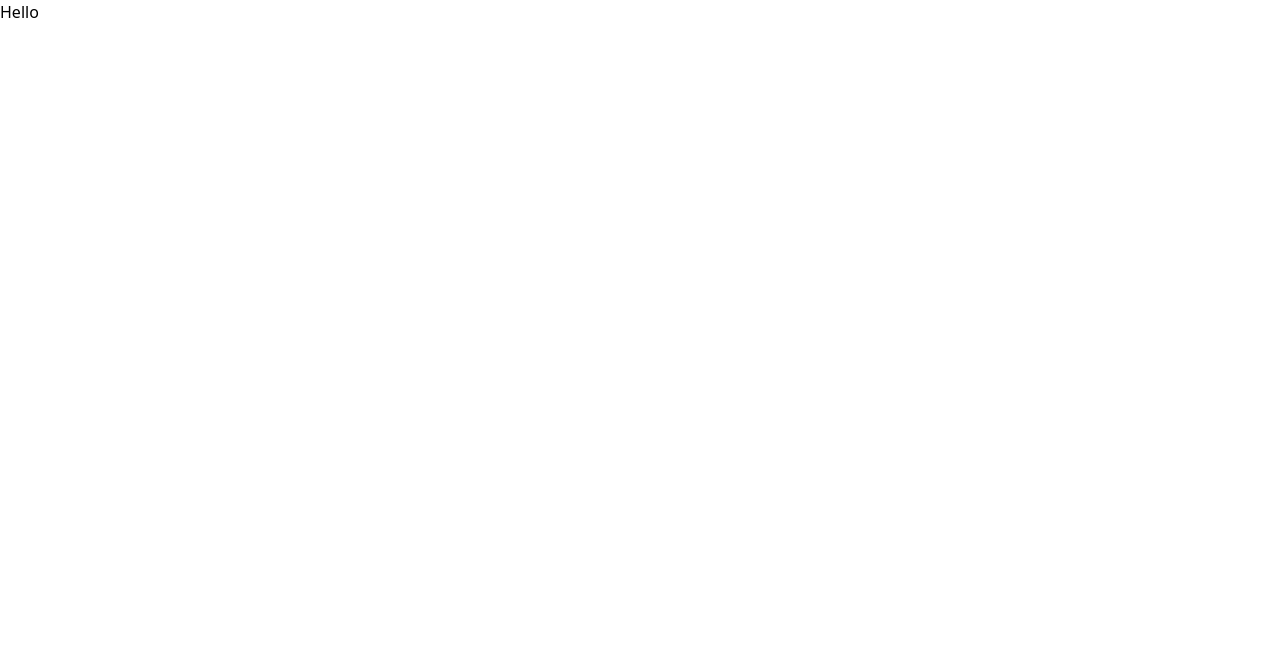
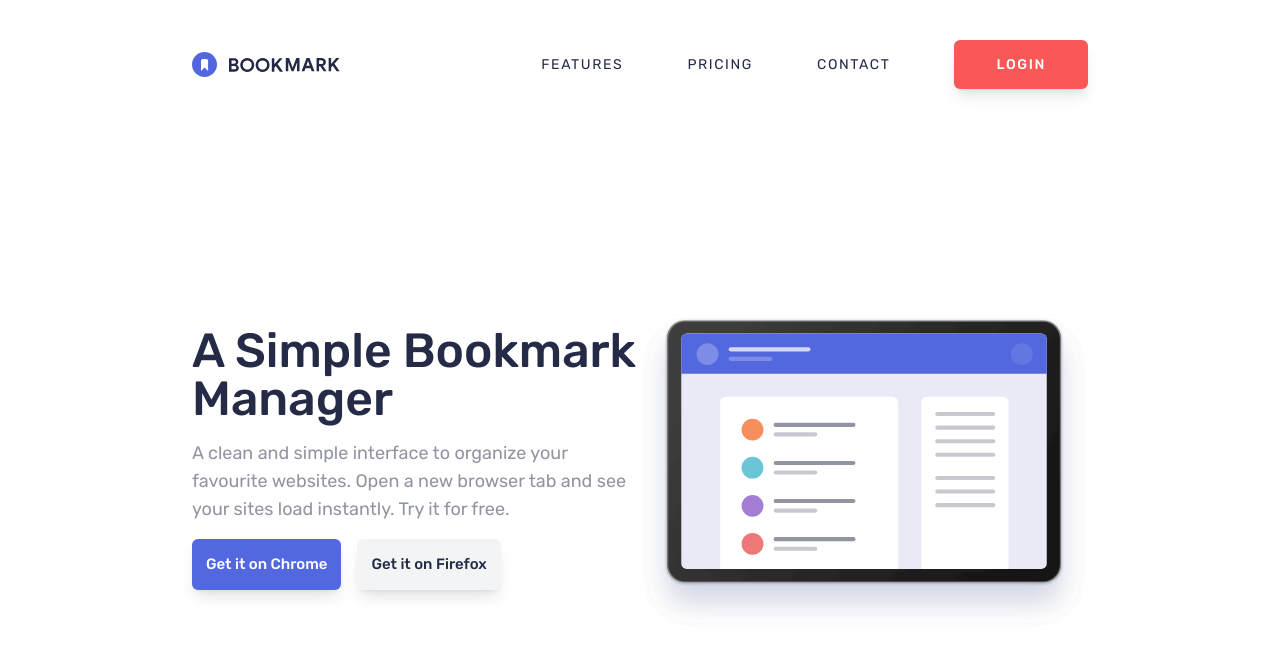
Before and after one commit to jomitdev/bookmark-landing-page-frontend-mentor, a React (Vite) app: page / in a window 1280 px wide. Shown: the top 650 px of the page. Built offline with nearby package versions, Linux system fonts and the light colour scheme.

Commit message:
Made the navbar and the hero section

```diff
--- a/src/App.jsx
+++ b/src/App.jsx
@@ -1,9 +1,22 @@
 import React from "react";
+import Navbar from "./Navbar";
+import MainSection from "./MainSection";
+import { useState } from "react";
+import Menu from "./Menu";
 
 function App() {
+  const [menuClosed, setMenuClosed] = useState(true);
+
+  const toggleMenu = () => {
+    setMenuClosed((prevState) => !prevState);
+  };
   return (
-    <div>
-      <h2>Hello</h2>
+    <div className="w-sreen h-screen">
+      <Menu menuClosed={menuClosed} toggleMenu={toggleMenu} />
+      <div className="flex flex-col w-screen h-screen pt-10 px-8 sm:px-14 md:px-16 lg:px-24 xl:px-48 overflow-hidden">
+        <Navbar menuClosed={menuClosed} toggleMenu={toggleMenu} />
+        <MainSection />
+      </div>
     </div>
   );
 }
--- /dev/null
+++ b/src/MainSection.jsx
@@ -0,0 +1,37 @@
+import React from "react";
+import screenImage from "./assets/illustration-hero.svg";
+
+const MainSection = () => {
+  return (
+    <section className="flex nav:items-center flex-col nav:flex-row-reverse justify-between text-center sm:text-left text-veryDarkBlue font-rubik nav:flex-auto">
+      <div className="nav:w-1/2">
+        <img src={screenImage} alt="" />
+        {/* <div className="w-full h-full absolute top-0 translate-x-12">
+          <div className="bg-white w-full h-1/4 absolute top-0 right-0 z-[1]"></div>
+          <div className="bg-softBlue w-screen h-3/4 absolute bottom-0 left-64 z-0"></div>
+          <div className="bg-softBlue rounded-full w-[80%] h-full absolute bottom-0 left-0 z-0"></div>
+        </div> */}
+      </div>
+
+      <div className="space-y-4 nav:max-w-[50%]">
+        <h1 className="text-3xl font-medium sm:text-4xl lg:text-5xl nav:max-w-[450px]">
+          A Simple Bookmark Manager
+        </h1>
+        <p className="text-grayishBlue sm:text-lg nav:max-w-[550px]">
+          A clean and simple interface to organize your favourite websites. Open
+          a new browser tab and see your sites load instantly. Try it for free.
+        </p>
+        <div className="flex justify-center nav:justify-start pb-7 space-x-4">
+          <button className="bg-softBlue border-2 border-softBlue p-3 rounded-md shadow-lg text-[15px] text-white font-medium hover:bg-transparent hover:text-softBlue">
+            Get it on Chrome
+          </button>
+          <button className="bg-gray-100 border-2 border-gray-100 p-3 rounded-md shadow-lg text-[15px] font-medium text-veryDarkBlue hover:bg-transparent hover:border-gray-600">
+            Get it on Firefox
+          </button>
+        </div>
+      </div>
+    </section>
+  );
+};
+
+export default MainSection;
--- /dev/null
+++ b/src/Menu.jsx
@@ -0,0 +1,49 @@
+import React from "react";
+import logoBookmarkDark from "./assets/logo-bookmark-dark.svg";
+import closeIcon from "./assets/icon-close.svg";
+import twitterIcon from "./assets/icon-twitter.svg";
+import facebookIcon from "./assets/icon-facebook.svg";
+
+const Menu = ({ menuClosed, toggleMenu }) => {
+  return (
+    !menuClosed && (
+      <div>
+        <div className="bg-veryDarkBlue w-screen h-screen absolute opacity-95"></div>
+        <div className="fixed w-screen h-screen px-8 py-10">
+          <div className="flex justify-between mb-8">
+            <img src={logoBookmarkDark} alt="" />
+            <button onClick={toggleMenu}>
+              <img src={closeIcon} alt="" />
+            </button>
+          </div>
+          <div className="flex flex-col text-center space-y-4 text-white text-xl tracking-widest">
+            <a href="#" className="py-3 border-t border-t-gray-500">
+              FEATURES
+            </a>
+            <a href="#" className="py-3 border-t border-t-gray-500">
+              PRICING
+            </a>
+            <a href="#" className="py-3 border-t border-t-gray-500">
+              CONTACT
+            </a>
+            <div className="py-3 border-t border-t-gray-500">
+              <button className="border-2 border-white rounded w-full py-2">
+                LOGIN
+              </button>
+            </div>
+          </div>
+          <div className="absolute bottom-10 left-0 w-full flex justify-center items-center space-x-10">
+            <a href="">
+              <img src={facebookIcon} alt="" />
+            </a>
+            <a href="">
+              <img src={twitterIcon} alt="" />
+            </a>
+          </div>
+        </div>
+      </div>
+    )
+  );
+};
+
+export default Menu;
--- /dev/null
+++ b/src/Navbar.jsx
@@ -0,0 +1,32 @@
+import React from "react";
+import bookmarkLogo from "./assets/logo-bookmark.svg";
+import hamburger from "./assets/icon-hamburger.svg";
+
+const Navbar = ({ menuClosed, toggleMenu }) => {
+  return (
+    <nav className="flex justify-between items-center font-rubik mb-14 flex-initial">
+      <img src={bookmarkLogo} className="min-w-[148px]" alt="Bookmark Logo" />
+      {menuClosed && (
+        <button className="nav:hidden" onClick={toggleMenu}>
+          <img src={hamburger} alt="Menu" />
+        </button>
+      )}
+      <div className="hidden nav:flex space-x-16 text-veryDarkBlue text-[14px] tracking-[0.1rem] items-center">
+        <a href="#" className="hover:text-softRed transition-all duration-200">
+          FEATURES
+        </a>
+        <a href="#" className="hover:text-softRed transition-all duration-200">
+          PRICING
+        </a>
+        <a href="#" className="hover:text-softRed transition-all duration-200">
+          CONTACT
+        </a>
+        <button className="bg-softRed px-10 py-3 rounded-md text-white shadow-lg hover:bg-transparent border-2 font-medium border-softRed hover:text-softRed">
+          LOGIN
+        </button>
+      </div>
+    </nav>
+  );
+};
+
+export default Navbar;
--- a/tailwind.config.cjs
+++ b/tailwind.config.cjs
@@ -3,6 +3,16 @@ module.exports = {
   content: ["./src/**/*.{js,jsx}", "./index.html"],
   theme: {
     extend: {},
+    fontFamily: {
+      rubik: ["Rubik", "sans-serif"],
+    },
+    extend: {
+      screens: {
+        nav: "860px",
+      },
+      backgroundImage: {
+        "hero-image": "url('/src/assets/illustration-hero.svg')",
+      },
       colors: {
         // Primary
         softBlue: "hsl(231, 69%, 60%)",
@@ -11,8 +21,6 @@ module.exports = {
         grayishBlue: "hsl(229, 8%, 60%)",
         veryDarkBlue: "hsl(229, 31%, 21%)",
       },
-    fontFamily: {
-      rubik: ["Rubik", "sans-serif"],
     },
   },
   plugins: [],
```
Also changed, not shown: src/assets/logo-bookmark-dark.svg (added). Lines whose indentation alone changed are shown as unchanged.
